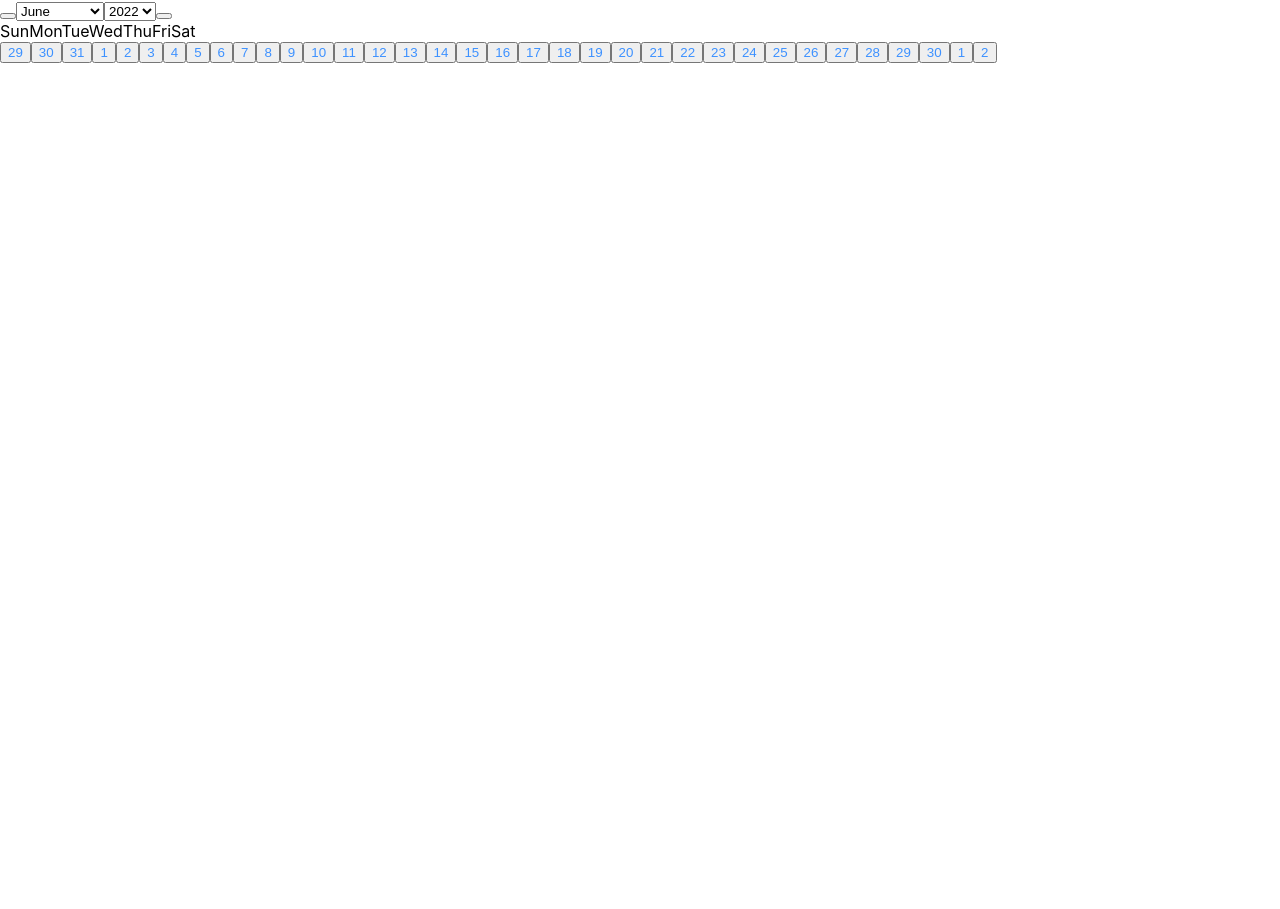
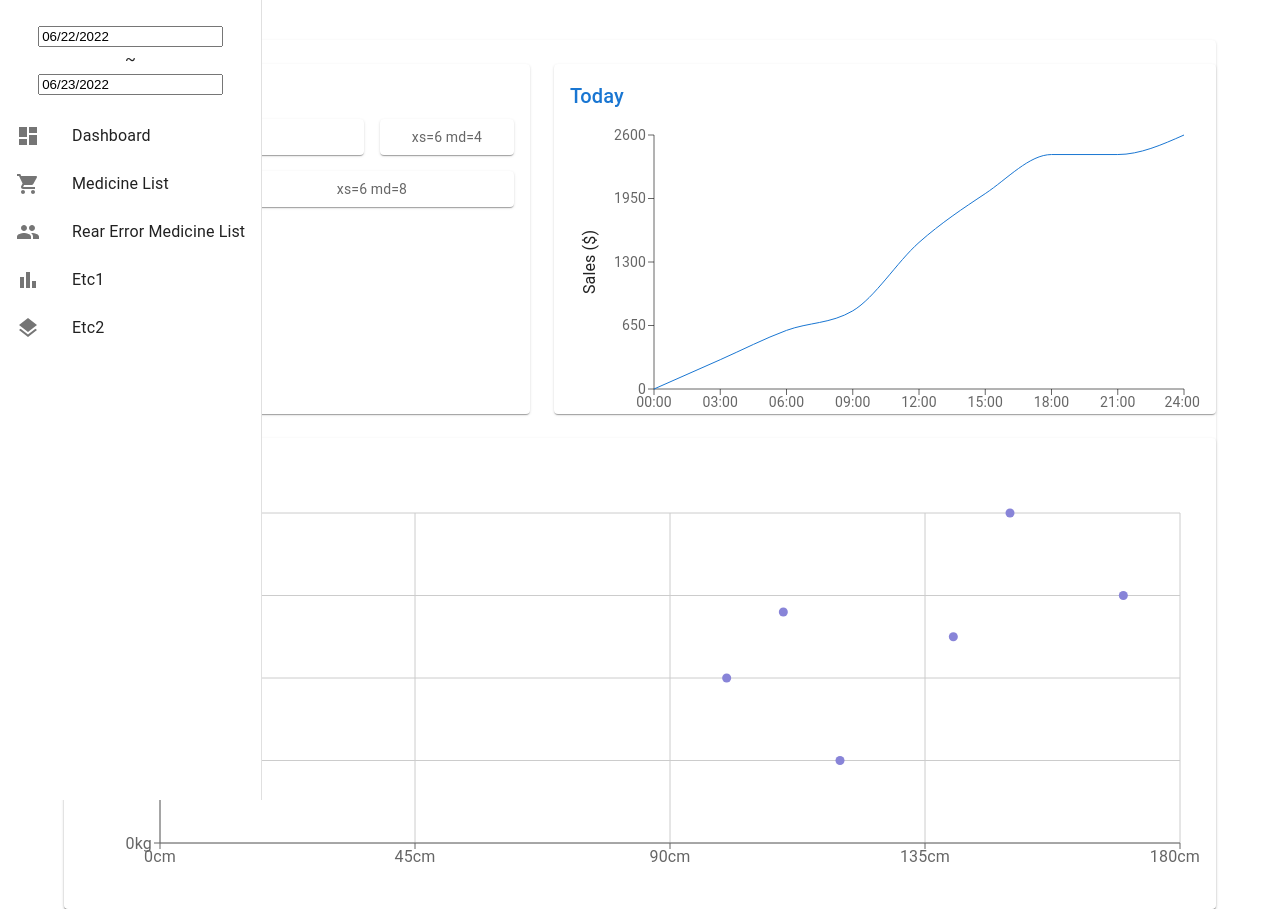
Before and after one commit to kimhaeil/Luna, a React (Create React App) app in the folder lunaclient/: page /Home in a window 1280 px wide. Before the commit the page ends 800 px from the top, so only its background shows below. Built offline with nearby package versions, Linux system fonts and the light colour scheme.

Commit message:
datePicker 변경 및 Summary UI 변경

```diff
--- a/lunaclient/src/App.js
+++ b/lunaclient/src/App.js
@@ -33,18 +33,7 @@ import ToVerifyMdList from "./components/ToVerifyMdList";
 import PeriodConditions from "./components/PeriodConditions";
 
 
-const useStyles = makeStyles({
-    chart: {
-        height: "50%",
-    },
-    list: {
-        width: "100%",
-        height: "100%",
-    },
-});
-
 function App() {
-    const classes = useStyles();
 
     const [isShown, setIsShow] = useState(false);
 
@@ -54,93 +43,112 @@ function App() {
     };
 
     return (
-        <PeriodConditions/>
-        // <BrowserRouter>
-        //     <Box sx={{ display: "flex" }}>
-        //         <CssBaseline />
-        //         <Drawer variant="permanent">
-        //             <List component="nav">
-        //                 <React.Fragment>
-        //                     <ListItemButton component={RouteLink} to="/Chart">
-        //                         <ListItemIcon>
-        //                             <DashboardIcon />
-        //                         </ListItemIcon>
-        //                         <ListItemText primary="Dashboard" />
-        //                     </ListItemButton>
-        //                     <ListItemButton component={RouteLink} to="/ErrList">
-        //                         <ListItemIcon>
-        //                             <ShoppingCartIcon />
-        //                         </ListItemIcon>
-        //                         <ListItemText primary="Medicine List" />
-        //                     </ListItemButton>
-        //                     <ListItemButton component={RouteLink} to="/BarChart">
-        //                         <ListItemIcon>
-        //                             <PeopleIcon />
-        //                         </ListItemIcon>
-        //                         <ListItemText primary="Rear Error Medicine List" />
-        //                     </ListItemButton>
-        //                     <ListItemButton component={RouteLink} to="/Home">
-        //                         <ListItemIcon>
-        //                             <BarChartIcon />
-        //                         </ListItemIcon>
-        //                         <ListItemText primary="Etc1" />
-        //                     </ListItemButton>
-        //                     <ListItemButton component={RouteLink} to="/ToVerifyMdList">
-        //                         <ListItemIcon>
-        //                             <LayersIcon />
-        //                         </ListItemIcon>
-        //                         <ListItemText primary="Etc2" />
-        //                     </ListItemButton>
-        //                 </React.Fragment>
-        //             </List>
-        //         </Drawer>
-        //         <Box
-        //             component="main"
-        //             sx={{
-        //                 flexGrow: 1,
-        //             }}
-        //         >
-        //             <Toolbar />
+        <React.Fragment>
+            <BrowserRouter>
+                <Box sx={{ display: "flex" }}>
+                    <CssBaseline />
+                    <Drawer variant="permanent">
+                        <List component="nav">
+                            <React.Fragment>
+                                <PeriodConditions />
+                                <ListItemButton
+                                    component={RouteLink}
+                                    to="/Chart"
+                                >
+                                    <ListItemIcon>
+                                        <DashboardIcon />
+                                    </ListItemIcon>
+                                    <ListItemText primary="Dashboard" />
+                                </ListItemButton>
+                                <ListItemButton
+                                    component={RouteLink}
+                                    to="/ErrList"
+                                >
+                                    <ListItemIcon>
+                                        <ShoppingCartIcon />
+                                    </ListItemIcon>
+                                    <ListItemText primary="Medicine List" />
+                                </ListItemButton>
+                                <ListItemButton
+                                    component={RouteLink}
+                                    to="/BarChart"
+                                >
+                                    <ListItemIcon>
+                                        <PeopleIcon />
+                                    </ListItemIcon>
+                                    <ListItemText primary="Rear Error Medicine List" />
+                                </ListItemButton>
+                                <ListItemButton
+                                    component={RouteLink}
+                                    to="/Home"
+                                >
+                                    <ListItemIcon>
+                                        <BarChartIcon />
+                                    </ListItemIcon>
+                                    <ListItemText primary="Etc1" />
+                                </ListItemButton>
+                                <ListItemButton
+                                    component={RouteLink}
+                                    to="/ToVerifyMdList"
+                                >
+                                    <ListItemIcon>
+                                        <LayersIcon />
+                                    </ListItemIcon>
+                                    <ListItemText primary="Etc2" />
+                                </ListItemButton>
+                            </React.Fragment>
+                        </List>
+                    </Drawer>
+                    <Box
+                        component="main"
+                        sx={{
+                            flexGrow: 1,
+                        }}
+                    >
+                        <Toolbar />
 
-        //             <Container max="lg">
-        //             <PeriodConditions/>
-        //                 <Grid container spacing={3}>
-        //                     <Grid item xs={12}>
-        //                         <Paper>
-        //                             <Routes>
-        //                                 <Route
-        //                                     exact
-        //                                     path="/Chart"
-        //                                     element={<Chart />}
-        //                                 />
-        //                                 <Route
-        //                                     exact
-        //                                     path="/ErrList"
-        //                                     element={<RealErrorList />}
-        //                                 />
-        //                                 <Route
-        //                                     exact
-        //                                     path="/BarChart"
-        //                                     element={<FailedMedicineChart/>}
-        //                                     />
-        //                                 <Route
-        //                                     exact
-        //                                     path="/Home"
-        //                                     element={<Dashboard/>}
-        //                                 />
-        //                                  <Route
-        //                                     exact
-        //                                     path="/ToVerifyMdList"
-        //                                     element={<ToVerifyMdList/>}
-        //                                 />
-        //                             </Routes>
-        //                         </Paper>
-        //                     </Grid>
-        //                 </Grid>
-        //             </Container>
-        //         </Box>
-        //     </Box>
-        // </BrowserRouter>
+                        <Container max="lg">
+
+                            <Grid container spacing={3}>
+                                <Grid item xs={12}>
+                                    <Paper>
+                                        <Routes>
+                                            <Route
+                                                exact
+                                                path="/Chart"
+                                                element={<Chart />}
+                                            />
+                                            <Route
+                                                exact
+                                                path="/ErrList"
+                                                element={<RealErrorList />}
+                                            />
+                                            <Route
+                                                exact
+                                                path="/BarChart"
+                                                element={
+                                                    <FailedMedicineChart />
+                                                }
+                                            />
+                                            <Route
+                                                exact
+                                                path="/Home"
+                                                element={<Dashboard />}
+                                            />
+                                            <Route
+                                                exact
+                                                path="/ToVerifyMdList"
+                                                element={<ToVerifyMdList />}
+                                            />
+                                        </Routes>
+                                    </Paper>
+                                </Grid>
+                            </Grid>
+                        </Container>
+                    </Box>
+                </Box>
+            </BrowserRouter>
+        </React.Fragment>
     );
 }
 export default App;
--- a/lunaclient/src/Summary.js
+++ b/lunaclient/src/Summary.js
@@ -1,59 +1,39 @@
-import * as React from 'react';
-import { styled } from '@mui/material/styles';
-import Box from '@mui/material/Box';
-import Paper from '@mui/material/Paper';
-import Grid from '@mui/material/Grid';
-import Title from './Title';
-import { Typography } from '@mui/material';
-
-
+import * as React from "react";
+import { styled } from "@mui/material/styles";
+import Box from "@mui/material/Box";
+import Paper from "@mui/material/Paper";
+import Grid from "@mui/material/Grid";
+import Title from "./Title";
+import { Typography } from "@mui/material";
 
 const Item = styled(Paper)(({ theme }) => ({
-    backgroundColor: theme.palette.mode === 'dark' ? '#1A2027' : '#fff',
+    backgroundColor: theme.palette.mode === "dark" ? "#1A2027" : "#fff",
     ...theme.typography.body2,
     padding: theme.spacing(1),
-    textAlign: 'center',
+    textAlign: "center",
     color: theme.palette.text.secondary,
-  }));
+}));
 
-export default function Summary(){
+export default function Summary() {
     return (
         <React.Fragment>
             <Box>
                 <Title>Summary</Title>
-                <Grid container spacing={1}>
-                    <Grid item xs={4}>
-                        <Item>
-                            Total
-                        </Item>
+                <Grid container spacing={2}>
+                    <Grid item xs={6} md={8}>
+                        <Item>xs=6 md=8</Item>
                     </Grid>
-                    <Grid item xs={8}>
-                        <Item>
-                            Total Count
-                        </Item>
+                    <Grid item xs={6} md={4}>
+                        <Item>xs=6 md=4</Item>
                     </Grid>
-                    <Grid item xs={4}>
-                        <Item>
-                            To Verify
-                        </Item>
+                    <Grid item xs={6} md={4}>
+                        <Item>xs=6 md=4</Item>
                     </Grid>
-                    <Grid item xs={8}>
-                        <Item>
-                            To Verify(%)
-                        </Item>
-                    </Grid>
-                    <Grid item xs={4}>
-                        <Item>
-                            Real Error
-                        </Item>
-                    </Grid>
-                    <Grid item xs={8}>
-                        <Item>
-                           Real Error(%)
-                        </Item>
+                    <Grid item xs={6} md={8}>
+                        <Item>xs=6 md=8</Item>
                     </Grid>
                 </Grid>
             </Box>
         </React.Fragment>
-    )
+    );
 }
--- a/lunaclient/src/components/Dashboard.js
+++ b/lunaclient/src/components/Dashboard.js
@@ -17,7 +17,19 @@ function DashboardContent() {
     return (
         <React.Fragment>
             <Grid container spacing={3}>
-                <Grid item xs={12} md={8} lg={9}>
+                <Grid item xs={12} md={7} lg={5}>
+                    <Paper
+                        sx={{
+                            p: 2,
+                            display: "flex",
+                            flexDirection: "column",
+                            height: 350,
+                        }}
+                    >
+                        <Summary />
+                    </Paper>
+                </Grid>
+                <Grid item xs={12} md={3} lg={7}>
                     <Paper
                         sx={{
                             p: 2,
@@ -27,18 +39,6 @@ function DashboardContent() {
                         }}
                     >
                         <Chart />
-                    </Paper>
-                </Grid>
-                <Grid item xs={12} md={4} lg={3}>
-                    <Paper
-                        sx={{
-                            p: 2,
-                            display: "flex",
-                            flexDirection: "column",
-                            height: 350,
-                        }}
-                    >
-                        <Summary />
                     </Paper>
                 </Grid>
                 <Grid item xs={12}>
--- a/lunaclient/src/components/PeriodConditions.js
+++ b/lunaclient/src/components/PeriodConditions.js
@@ -1,23 +1,39 @@
 import React, { useState } from "react";
-import { DateRange } from 'react-date-range';
+import DatePicker from "react-datepicker";
+import Box from "@mui/material/Box";
+import "react-datepicker/dist/react-datepicker.css";
+import { Directions } from "@material-ui/icons";
+import CssBaseline from "@mui/material/CssBaseline";
 
 export default function PeriodConditions() {
-    const [state, setState] = useState([
-        {
-            startDate: new Date(),
-            endDate: null,
-            key: "selection",
-        },
-    ]);
+    const [startDate, setStartDate] = useState(new Date("2022/06/22"));
+    const [endDate, setEndDate] = useState(new Date("2022/06/23"));
 
     return (
         <React.Fragment>
-            <DateRange
-                editableDateInputs={true}
-                onChange={(item) => setState([item.selection])}
-                moveRangeOnFirstSelection={false}
-                range={state}
-            />
+            <Box sx={{
+                display: "flex",
+                flexDirection: { xs: "column" },
+                alignItems: 'center',
+                p: 2
+         }}>
+                <DatePicker
+                    selected={startDate}
+                    onChange={(date) => setStartDate(date)}
+                    selectsStart
+                    startDate={startDate}
+                    endDate={endDate}
+                />
+                <Box>~</Box>
+                <DatePicker
+                    selected={endDate}
+                    onChange={(date) => setEndDate(date)}
+                    selectsStart
+                    startDate={startDate}
+                    endDate={endDate}
+                    minDate={startDate}
+                />
+            </Box>
         </React.Fragment>
     );
 }
```
Also changed, not shown: lunaclient/src/components/DatePicker.css (added).
